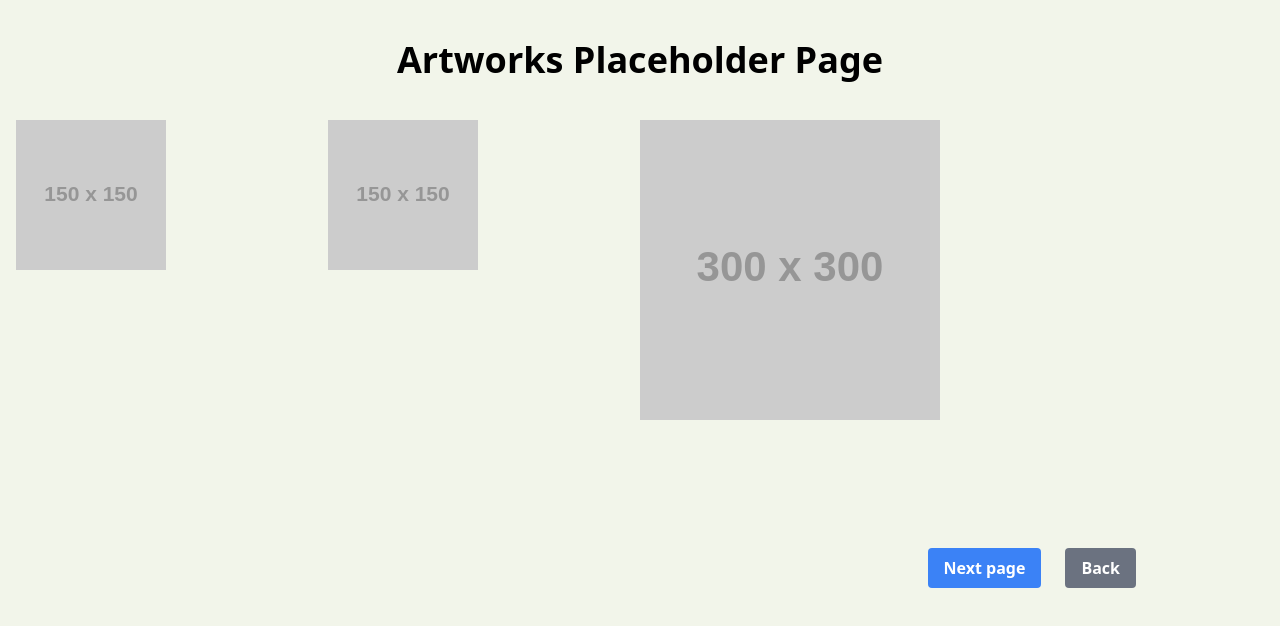
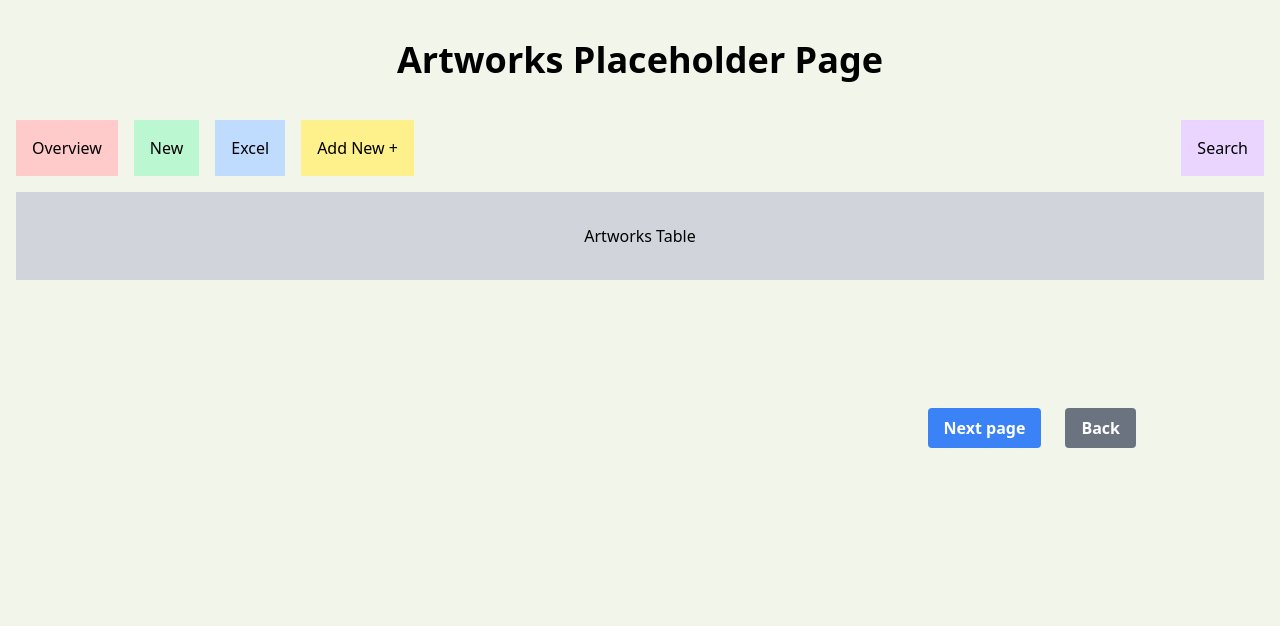
Before and after one commit to WebWarriors-UNF-CIS/RHAMS, a Next.js app: page /u/artworks in a window 1280 px wide. Shown: the top 626 px of the page. Built offline with nearby package versions, Linux system fonts and the light colour scheme.

Commit message:
Placeholder pages for artworks, collections, artist

```diff
--- a/src/app/u/artists/page.tsx
+++ b/src/app/u/artists/page.tsx
@@ -29,20 +29,18 @@ export default function ArtistOverview() {
       <h1 className="text-4xl font-bold text-center my-10">
       {slug || 'Loading...'}
       </h1>
-      <div className="flex flex-row">
-        <div className="basis-1/2">
-          <h1>Search</h1>
+      <div className="flex flex-col space-y-4">
+      <div className="flex justify-between">
+        <div className="flex space-x-4">
+          <div className="bg-red-200 p-4 text-center">Overview Placeholder</div>
+          <div className="bg-yellow-200 p-4 text-center">Add New Placeholder</div>
         </div>
-
-        <div className="basis-1/2">
-        <button  onClick={() => router.push('/u/artists/create')} className="bg-gray-500 hover:bg-gray-700 text-white font-bold py-2 px-4 rounded focus:outline-none focus:shadow-outline w-lg" type="button">
-            Add Artist
-        </button>
-        </div>
-        <div className="flex">
-          {/* table */}
-        </div>
+        <div className="bg-purple-200 p-4 text-center">Search Placeholder</div>
       </div>
+      <div className="bg-gray-300 p-8 text-center w-full">
+        Table Placeholder
+      </div>
+    </div>
       <div className="flex flex-row justify-end gap-6 p-32">
         <button  onClick={() => router.push('/')} className="bg-gray-500 hover:bg-gray-700 text-white font-bold py-2 px-4 rounded focus:outline-none focus:shadow-outline w-lg" type="button">
             Back
--- a/src/app/u/artworks/page.tsx
+++ b/src/app/u/artworks/page.tsx
@@ -28,20 +28,20 @@ export default function ArtworkOverview() {
       <h1 className="text-4xl font-bold text-center my-10">
       {slug || 'Loading...'}
       </h1>
-      <div className="flex flex-row">
-        <div className="basis-1/4">
-          <Image loader={imageLoader} src="150" alt="placeholder" width={150} height={150}/>
+      <div className="flex flex-col space-y-4">
+      <div className="flex flex-row justify-between">
+        <div className="flex flex-row space-x-4 flex-auto">
+          <div className="bg-red-200 p-4 text-center">Overview</div>
+          <div className="bg-green-200 p-4 text-center">New </div>
+          <div className="bg-blue-200 p-4 text-center">Excel</div>
+          <div className="bg-yellow-200 p-4 text-center">Add New +</div>
         </div>
-        <div className="basis-1/4">
-          <Image loader={imageLoader} src="150" alt="placeholder" width={150} height={150}/>
-        </div>
-        <div className="basis-1/2">
-          <Image loader={imageLoader} src="300" alt="placeholder" width={300} height={300}/>
-        </div>
-        <div className="flex">
-          {/* table */}
-        </div>
+        <div className="bg-purple-200 p-4 text-center flex-none">Search </div>
       </div>
+      <div className="bg-gray-300 p-8 text-center">
+        Artworks Table
+      </div>
+    </div>
       <div className="flex flex-row justify-end gap-6 p-32">
         <button  onClick={() => router.push('/u/artworks/create')} className="bg-blue-500 hover:bg-blue-700 text-white font-bold py-2 px-4 rounded focus:outline-none focus:shadow-outline w-lg" type="button">
             Next page
--- a/src/app/u/collections/page.tsx
+++ b/src/app/u/collections/page.tsx
@@ -28,20 +28,23 @@ export default function CollectionOverview() {
       <h1 className="text-4xl font-bold text-center my-10">
       {slug || 'Loading...'}
       </h1>
-      <div className="flex flex-row">
-        <div className="basis-1/4">
-          <Image loader={imageLoader} src="150" alt="placeholder" width={150} height={150}/>
+      <div className="container mx-auto p-6">
+      {/* Navigation Tabs and Search Bar */}
+      <div className="flex justify-between mb-4">
+        <div className="flex space-x-4">
+          <div className="bg-blue-200 p-2 text-center">Overview</div>
+          <div className="bg-green-200 p-2 text-center">Ad New +</div>
         </div>
-        <div className="basis-1/4">
-          <Image loader={imageLoader} src="150" alt="placeholder" width={150} height={150}/>
-        </div>
-        <div className="basis-1/2">
-          <Image loader={imageLoader} src="300" alt="placeholder" width={300} height={300}/>
-        </div>
-        <div className="flex">
-          {/* table */}
-        </div>
+        <div className="bg-gray-200 p-2 text-center w-1/4">Search</div>
       </div>
+
+      {/* Collection Cards */}
+      <div className="grid grid-cols-1 md:grid-cols-3 gap-4">
+        <div className="bg-gray-200 h-56 p-4 text-center">Card Placeholder</div>
+        <div className="bg-gray-200 h-56 p-4 text-center">Card Placeholder</div>
+        <div className="bg-gray-200 h-56 p-4 text-center">Card Placeholder</div>
+      </div>
+    </div>
       <div className="flex flex-row justify-end gap-6 p-32">
         <button  onClick={() => router.push('/u/collections/create')} className="bg-blue-500 hover:bg-blue-700 text-white font-bold py-2 px-4 rounded focus:outline-none focus:shadow-outline w-lg" type="button">
             Next page
--- a/src/app/u/exhibitions/page.tsx
+++ b/src/app/u/exhibitions/page.tsx
@@ -28,20 +28,20 @@ export default function ExhibitionOverview() {
       <h1 className="text-4xl font-bold text-center my-10">
       {slug || 'Loading...'}
       </h1>
-      <div className="flex flex-row">
-        <div className="basis-1/4">
-          <Image loader={imageLoader} src="150" alt="placeholder" width={150} height={150}/>
+      <div className="flex flex-col space-y-4">
+      <div className="flex flex-row justify-between">
+        <div className="flex flex-row space-x-4 flex-auto">
+          <div className="bg-red-200 p-4 text-center">Overview</div>
+          <div className="bg-green-200 p-4 text-center">New </div>
+          <div className="bg-blue-200 p-4 text-center">Excel</div>
+          <div className="bg-yellow-200 p-4 text-center">Add New +</div>
         </div>
-        <div className="basis-1/4">
-          <Image loader={imageLoader} src="150" alt="placeholder" width={150} height={150}/>
-        </div>
-        <div className="basis-1/2">
-          <Image loader={imageLoader} src="300" alt="placeholder" width={300} height={300}/>
-        </div>
-        <div className="flex">
-          {/* table */}
-        </div>
+        <div className="bg-purple-200 p-4 text-center flex-none">Search </div>
       </div>
+      <div className="bg-gray-300 p-8 text-center">
+        Exhibitions Table
+      </div>
+    </div>
       <div className="flex flex-row justify-end gap-6 p-32">
         <button  onClick={() => router.push('/u/exhibitions/create')} className="bg-blue-500 hover:bg-blue-700 text-white font-bold py-2 px-4 rounded focus:outline-none focus:shadow-outline w-lg" type="button">
             Next page
--- a/src/components/navbar.tsx
+++ b/src/components/navbar.tsx
@@ -0,0 +1,34 @@
+import React from 'react';
+// Assuming you have icons or images for the dropdown arrow
+// import DropdownIcon from './path-to-dropdown-icon.svg'; // Uncomment and set the path to your icon
+
+const Navbar = () => {
+  return (
+    <nav className="bg-gray-100 shadow-md">
+      <div className="container mx-auto px-4 py-2 flex justify-between items-center">
+        <div className="flex space-x-4">
+          <a href="/u/art" className="text-gray-700 hover:text-gray-900">Art</a>
+          <a href="/u/artists" className="text-gray-700 hover:text-gray-900">Artists</a>
+          <a href="/u/exhibitions" className="text-gray-700 hover:text-gray-900">Exhibitions</a>
+          <a href="/u/collections" className="text-gray-700 hover:text-gray-900">Collections</a>
+          <a href="/u/media" className="text-gray-700 hover:text-gray-900">Media</a>
+        </div>
+        <div className="relative">
+          <button className="flex items-center text-gray-700 hover:text-gray-900">
+            My Account
+            {/* Uncomment below when you add the icon image */}
+            {/* <img src={DropdownIcon} alt="Dropdown" className="ml-2" /> */}
+          </button>
+          {/* Dropdown menu, hidden by default; toggle the 'hidden' class to show it */}
+          <div className="absolute right-0 mt-2 py-2 w-48 bg-white rounded-md shadow-xl hidden">
+            <a href="/u/profile" className="block px-4 py-2 text-gray-800 hover:bg-gray-100">Profile</a>
+            <a href="/u/settings" className="block px-4 py-2 text-gray-800 hover:bg-gray-100">Settings</a>
+            <a href="/u/logout" className="block px-4 py-2 text-gray-800 hover:bg-gray-100">Logout</a>
+          </div>
+        </div>
+      </div>
+    </nav>
+  );
+};
+
+export default Navbar;
```
